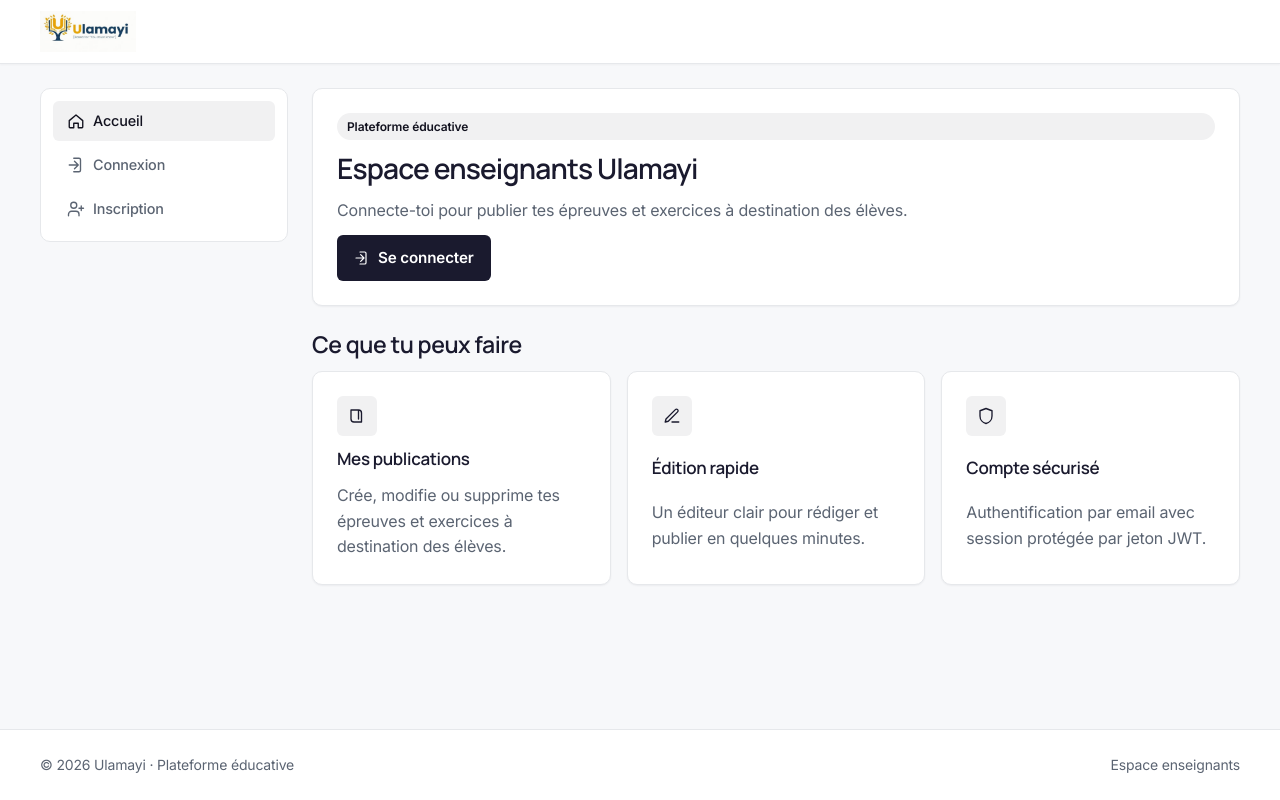
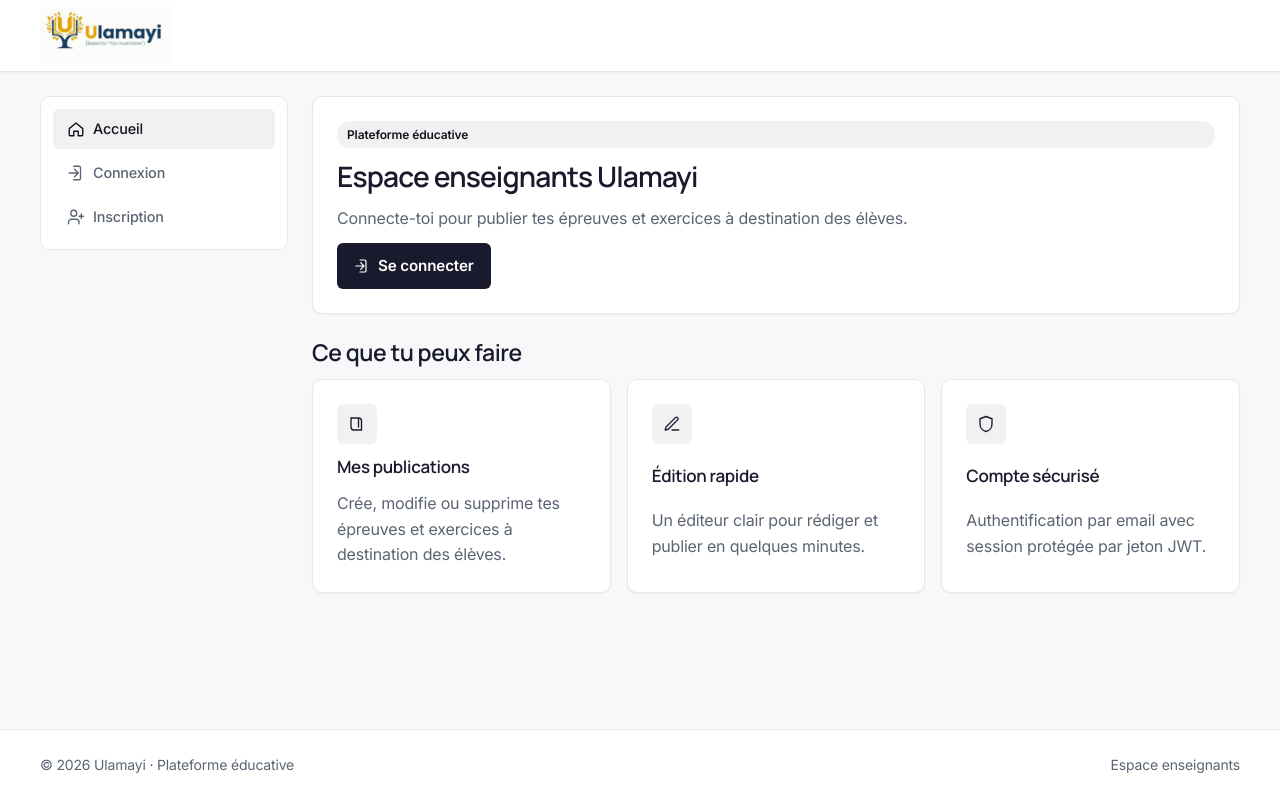
Before and after one commit to thediveronline/ulamayi, a website built with Vite: page frontend/profs/index.html in a window 1280 px wide. Built offline with nearby package versions, Linux system fonts and the light colour scheme; no server answers.

Commit message:
style: increase header height to 72px and logo height to 58px for maximum visibility

```diff
--- a/frontend/admin/src/components/layout/layout.js
+++ b/frontend/admin/src/components/layout/layout.js
@@ -43,7 +43,7 @@ export const createShell = ({ title, navItems }) => {
   brandMark.className = 'shell__brand-logo';
   brandMark.src = '/logo_ulamayi.png';
   brandMark.alt = 'Ulamayi';
-  brandMark.style.cssText = 'height: 42px; width: auto; object-fit: contain; display: block;';
+  brandMark.style.cssText = 'height: 58px; width: auto; object-fit: contain; display: block;';
 
   brand.append(brandMark);
 
--- a/frontend/admin/src/styles/variables.css
+++ b/frontend/admin/src/styles/variables.css
@@ -53,7 +53,7 @@
   --space-7: 3rem;
 
   --layout-width: 1200px;
-  --header-height: 64px;
+  --header-height: 72px;
   --bottom-nav-height: 64px;
   --sidebar-width: 248px;
 
--- a/frontend/eleves-parents/src/components/layout/layout.js
+++ b/frontend/eleves-parents/src/components/layout/layout.js
@@ -41,7 +41,7 @@ export const createShell = ({ title, navItems }) => {
   brandMark.className = 'shell__brand-logo';
   brandMark.src = '/logo_ulamayi.png';
   brandMark.alt = 'Ulamayi';
-  brandMark.style.cssText = 'height: 42px; width: auto; object-fit: contain; display: block;';
+  brandMark.style.cssText = 'height: 58px; width: auto; object-fit: contain; display: block;';
 
   brand.append(brandMark);
 
--- a/frontend/eleves-parents/src/styles/variables.css
+++ b/frontend/eleves-parents/src/styles/variables.css
@@ -39,7 +39,7 @@
   --space-7: 3rem;
 
   --layout-width: 1080px;
-  --header-height: 60px;
+  --header-height: 72px;
   --bottom-nav-height: 56px;
 
   --transition-fast: 150ms ease;
--- a/frontend/profs/src/components/layout/layout.js
+++ b/frontend/profs/src/components/layout/layout.js
@@ -43,7 +43,7 @@ export const createShell = ({ title, navItems }) => {
   brandMark.className = 'shell__brand-logo';
   brandMark.src = '/logo_ulamayi.png';
   brandMark.alt = 'Ulamayi';
-  brandMark.style.cssText = 'height: 42px; width: auto; object-fit: contain; display: block;';
+  brandMark.style.cssText = 'height: 58px; width: auto; object-fit: contain; display: block;';
 
   brand.append(brandMark);
 
--- a/frontend/profs/src/styles/variables.css
+++ b/frontend/profs/src/styles/variables.css
@@ -53,7 +53,7 @@
   --space-7: 3rem;
 
   --layout-width: 1200px;
-  --header-height: 64px;
+  --header-height: 72px;
   --bottom-nav-height: 64px;
   --sidebar-width: 248px;
 
```
